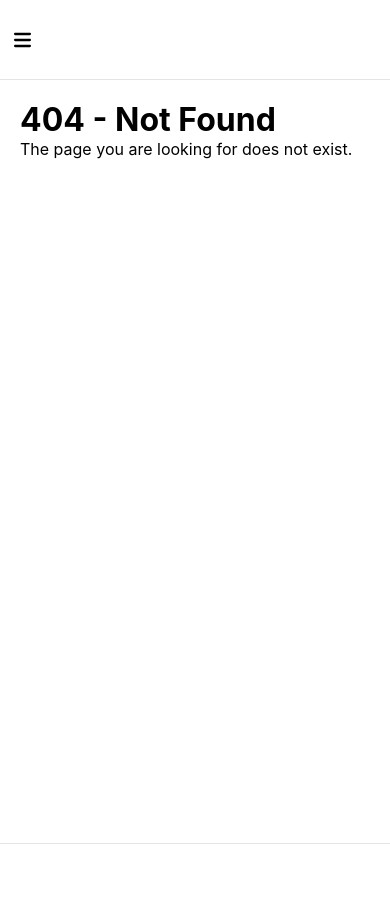
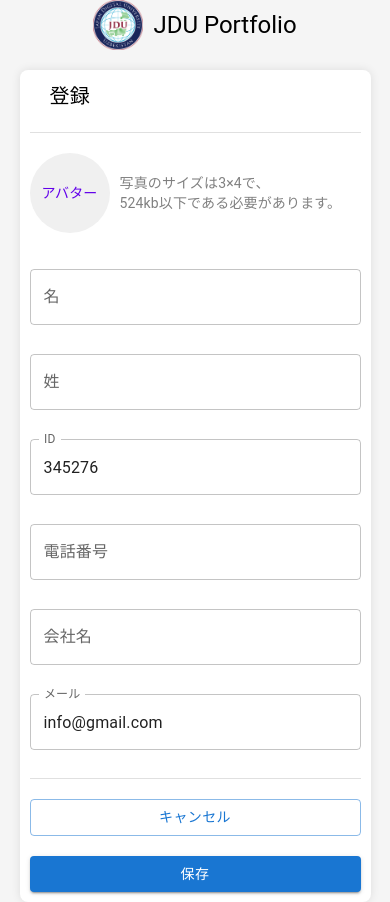
Before and after one commit to jdu211171/portfolio-all, a React (Vite) app in the folder portfolio-client/: page /FirstloginPage in a window 390 px wide. Before the commit this address had no page. Before the commit the page ends 844 px from the top, so only its background shows below. Built offline with nearby package versions, Linux system fonts and the light colour scheme; a web font is replaced by a local one.

Commit message:
Added-ModalWinodow-For-FirstLoginPage

```diff
--- /dev/null
+++ b/portfolio-client/src/pages/FirstLoginPage/FirstLoginPage.jsx
@@ -0,0 +1,89 @@
+import React from 'react';
+import { TextField, Button, Box, Typography, Divider } from '@mui/material';
+import useStyles from './FirstLoginPage.module.css';
+import logo from '/src/assets/logo.png';
+
+const FirstLoginPage = () => {
+  return (
+    <Box className={useStyles.container}>
+      <Box className={useStyles.logo}>
+        <img src={logo} alt="Logo" />
+        <Typography variant="h5">JDU Portfolio</Typography>
+      </Box>
+      <Box className={useStyles.formContainer}>
+        <Typography variant="h6">登録</Typography>
+        <div className={useStyles.firstDividerContainer}>
+          <Divider className={useStyles.divider} />
+        </div>
+        <Box className={useStyles.avatarContainer}>
+          <label htmlFor="avatar-upload" className={useStyles.fileInputLabel}>
+            <Typography variant="body2" className={useStyles.uploadText}>アバター</Typography>
+            <input type="file" id="avatar-upload" accept="image/*" className={useStyles.fileInput} />
+          </label>
+          <Box className={useStyles.avatarText}>
+            <Typography variant="body2" className={useStyles.greyText}>
+              写真のサイズは3×4で、<br />
+              524kb以下である必要があります。
+            </Typography>
+          </Box>
+        </Box>
+        <Box className={useStyles.formFields}>
+          <TextField
+            label="名"
+            variant="outlined"
+            margin="normal"
+            className={useStyles.textField}
+          />
+          <TextField
+            label="姓"
+            variant="outlined"
+            margin="normal"
+            className={useStyles.textField}
+          />
+          <TextField
+            label="ID"
+            variant="outlined"
+            margin="normal"
+            className={useStyles.textField}
+            defaultValue="345276"
+            InputProps={{
+              readOnly: true,
+            }}
+          />
+          <TextField
+            label="電話番号"
+            variant="outlined"
+            margin="normal"
+            className={useStyles.textField}
+          />
+          <TextField
+            label="会社名"
+            variant="outlined"
+            margin="normal"
+            className={useStyles.textField}
+          />
+          <TextField
+            label="メール"
+            variant="outlined"
+            margin="normal"
+            className={useStyles.textField}
+            defaultValue="info@gmail.com"
+          />
+        </Box>
+        <div className={useStyles.dividerContainer}>
+          <Divider className={useStyles.divider} />
+        </div>
+        <Box className={useStyles.buttonContainer}>
+          <Button variant="outlined" className={useStyles.cancelButton}>
+            キャンセル
+          </Button>
+          <Button variant="contained" color="primary" className={useStyles.saveButton}>
+            保存
+          </Button>
+        </Box>
+      </Box>
+    </Box>
+  );
+};
+
+export default FirstLoginPage;
--- /dev/null
+++ b/portfolio-client/src/pages/FirstLoginPage/FirstLoginPage.module.css
@@ -0,0 +1,185 @@
+.container {
+    display: flex;
+    flex-direction: column;
+    align-items: center;
+    justify-content: center;
+    min-height: 100vh;
+    background-color: #f5f5f5;
+    position: relative;
+}
+
+.logo {
+    position: absolute;
+    top: 20px;
+    left: 20px;
+    display: flex;
+    align-items: center;
+}
+
+.logo img {
+    width: 50px;
+    height: 50px;
+    margin-right: 10px;
+}
+
+.formContainer {
+    width: 100%;
+    max-width: 700px;
+    padding: 20px;
+    background-color: #ffffff;
+    border-radius: 8px;
+    box-shadow: 0 0 10px rgba(0, 0, 0, 0.1);
+    text-align: center;
+}
+
+.formContainer h6 {
+    display: flex;
+    align-items: center;
+    justify-content: flex-start;
+    margin-left: 20px;
+}
+
+.avatarContainer {
+    display: flex;
+    align-items: center;
+    justify-content: flex-start;
+    margin-bottom: 20px;
+}
+
+.fileInput {
+    display: none;
+}
+
+.fileInputLabel {
+    width: 100px;
+    height: 100px;
+    background-color: #f0f0f0;
+    border-radius: 50%;
+    display: flex;
+    align-items: center;
+    justify-content: center;
+    cursor: pointer;
+    margin-right: 20px;
+}
+
+.uploadText {
+    color: #6200ea;
+    text-align: center;
+}
+
+.avatarText {
+    text-align: left;
+}
+
+.greyText {
+    color: grey;
+}
+
+.formFields {
+    display: grid;
+    grid-template-columns: repeat(3, 1fr);
+    grid-gap: 20px;
+    width: 100%;
+}
+
+.textField {
+    width: calc(100% - 16px);
+}
+
+.buttonContainer {
+    display: flex;
+    justify-content: flex-start;
+    margin-top: 20px;
+}
+
+.cancelButton {
+    border-color: #9e9e9e;
+    color: #9e9e9e;
+    margin-right: 10px;
+}
+
+.saveButton {
+    background-color: #3f51b5;
+    color: white;
+}
+
+.firstDividerContainer {
+    margin: 5px;
+    margin-bottom: 40px;
+}
+
+.dividerContainer {
+    margin: 30px 0;
+    margin-top: 40px;
+}
+
+.divider {
+    margin: 0 30px;
+}
+
+@media (max-width: 768px) {
+    .formContainer {
+        padding: 10px;
+    }
+
+    .formFields {
+        grid-template-columns: 1fr;
+        grid-gap: 10px;
+    }
+
+    .textField {
+        width: 100%;
+    }
+
+    .buttonContainer {
+        justify-content: center;
+        gap: 10px;
+    }
+
+    .fileInputLabel {
+        width: 80px;
+        height: 80px;
+        margin-right: 10px;
+    }
+
+    .avatarText {
+        font-size: 14px;
+    }
+
+    .cancelButton, .saveButton {
+        width: 100%;
+        margin: 5px 0;
+    }
+
+    .firstDividerContainer, .dividerContainer {
+        margin: 20px 0;
+    }
+}
+
+@media (max-width: 480px) {
+    .logo {
+        position: relative;
+        top: auto;
+        left: auto;
+        margin-bottom: 20px;
+    }
+
+    .formContainer {
+        width: 90%;
+        padding: 10px;
+    }
+
+    .formFields {
+        grid-gap: 5px;
+    }
+
+    .buttonContainer {
+        flex-direction: column;
+        align-items: stretch;
+        gap: 20px;
+    }
+
+    .cancelButton, .saveButton {
+        margin: 5px 0;
+    }
+}
--- a/portfolio-client/src/pages/home/Home.jsx
+++ b/portfolio-client/src/pages/home/Home.jsx
@@ -25,7 +25,9 @@ const Home = () => {
           <p className={styles.textParagraph}>
             2020年に日本資本がウズベキスタンに設立し運営している正式な私立大学です。ウズベキスタンにあるサテライトキャンパスをJDUと呼びます。ウズベキスタンの学生は、提携している日本の大学の授業にオンラインで参加し、日本の大学の試験を経て単位取得、卒業を目指します。（日本とウズベキスタン両面の学位を取得し卒業することが可能です）卒業時には日本企業への就職を目指し、勉学に励む学生がたくさん入学しています。
           </p>
-          <button className={styles.button} onClick={handleClick}>次へ</button>
+          <div className={styles.buttonContainer}>
+            <button className={styles.button} onClick={handleClick}>次へ➜</button>
+          </div>
         </div>
         <div className={styles.imageSection}>
           <img src={Photo1} alt="Large class photo" />
--- a/portfolio-client/src/pages/home/Home.module.css
+++ b/portfolio-client/src/pages/home/Home.module.css
@@ -61,9 +61,12 @@
   border-radius: 8px;
 }
 
-.button {
+.buttonContainer {
   margin-top: 20px;
   margin-left: 60px;
+}
+
+.button {
   padding: 10px 20px;
   background-color: #4A00E0;
   color: white;
@@ -114,12 +117,7 @@
   transform: scale(1.1) rotate(3deg);
 }
 
-
 @media (max-width: 1200px) {
-  .button:hover {
-    background-color: #3200a8;
-  }
-
   .container {
     flex-direction: column;
   }
@@ -130,17 +128,18 @@
 
   .imageSection {
     margin-top: 20px;
+    display: flex;
+    flex-direction: column;
+    align-items: center;
   }
 
-  .imageSection img:nth-child(1) {
-    width: 80%;
-    top: 0;
-    left: 5%;
+  .imageSection img {
+    position: static;
+    width: 80% !important;
+    margin-bottom: 20px;
   }
 
   .imageSection img:nth-child(2) {
-    width: 60%;
-    top: 300px;
-    left: 30%;
+    width: 60% !important;
   }
 }
--- a/portfolio-client/src/routes.jsx
+++ b/portfolio-client/src/routes.jsx
@@ -10,6 +10,7 @@ import Home from './pages/home/Home';
 import Student from './pages/student/Student';
 import Login from './pages/login/Login';
 import NotFound from './pages/NotFound';
+import FirstLoginPage from './pages/FirstLoginPage/FirstLoginPage'
 
 const AppRoutes = () => {
   return (
@@ -23,6 +24,7 @@ const AppRoutes = () => {
           <Route path="*" element={<NotFound />} />
         </Route>
         <Route path="/login" element={<Login />} />
+        <Route path="/FirstloginPage" element={<FirstLoginPage />} />
       </Routes>
     </Router>
   );
```
